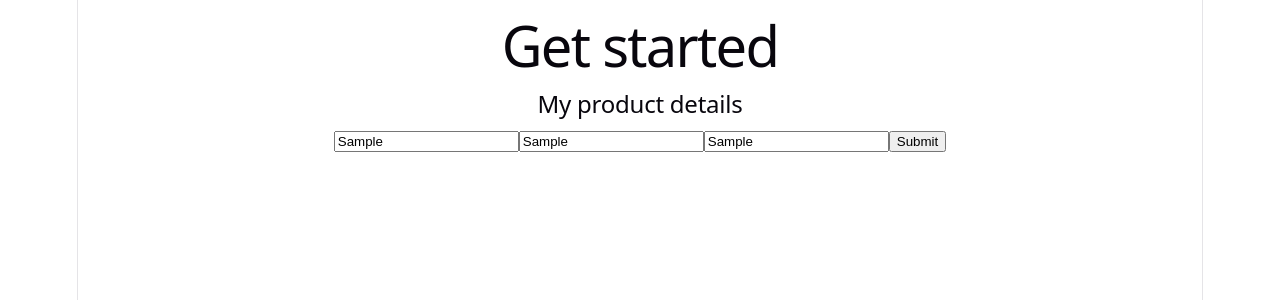
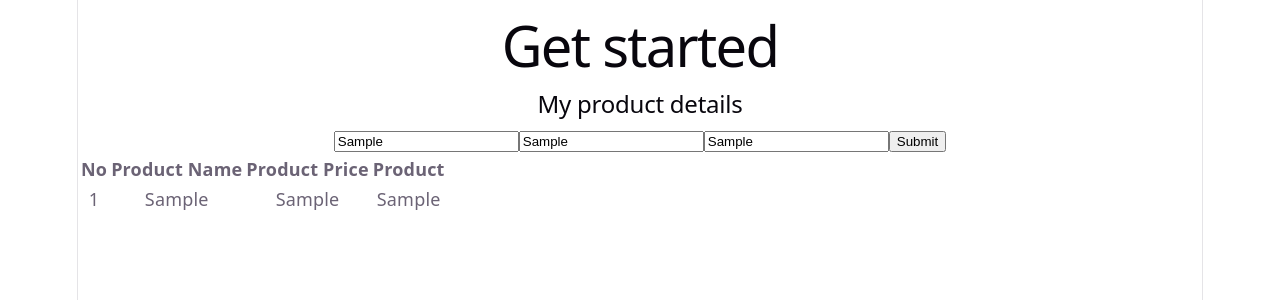
Before and after one commit to JabirSiddiqueTalim/React-core-concept, a React (Vite) app: page / in a window 1280 px wide. Both pictures are taken after typing "Sample", "Sample", "Sample" into the empty fields and a click on the input "Submit". Shown: the top 300 px of the page. Built offline with nearby package versions, Linux system fonts and the light colour scheme.

Commit message:
Display form data in a table and form error handle

```diff
--- a/src/component/ProductManagemnet/ProductForm.jsx
+++ b/src/component/ProductManagemnet/ProductForm.jsx
@@ -1,20 +1,37 @@
-import React from 'react';
+import React, { useState } from 'react';
 
-const ProductForm = () => {
+const ProductForm = ({handleAddProduct}) => {
+  const [error,setError]=useState();
   const handleOnclick=(e)=>
   {
     e.preventDefault()
     const name=e.target.name.value;
     const price=e.target.price.value;
     const product=e.target.product.value;
+    if(name.length==0)
+    {
+      setError('Enter the name properly');
+      return;
+    }else if(price.length==0)
+      {
+        setError('Enter the price properly');
+        return;
+      }else if(product.length==0)
+        {
+          setError('Enter the product properly');
+          return;
+        }else
+        {
+          setError('')
+        }
     const newProduct=
     {
       name,
       price,
       product
     }
-    console.log(newProduct)
-
+    // console.log(newProduct)
+    handleAddProduct(newProduct)
 
   }
   return (
@@ -26,6 +43,7 @@ const ProductForm = () => {
         <input type="text" name="product" id="" placeholder='Product' />
         <input type="submit" value="Submit" />
       </form>
+      <p style={{color:'red'}}><small>{error}</small></p>
 
     </div>
   );
--- a/src/component/ProductManagemnet/ProductManagment.jsx
+++ b/src/component/ProductManagemnet/ProductManagment.jsx
@@ -1,12 +1,22 @@
-import React from 'react';
+import React, { useState } from 'react';
 import ProductForm from './ProductForm';
 import ProductTable from './ProductTable';
 
 const ProductManagment = () => {
-  return (
+
+const [product,setProduct]=useState([])
+const handleAddProduct=p=>
+{
+  const newProduct=[...product,p];
+  setProduct(newProduct)
+  console.log(product);
+}
+
+
+return (
     <div>
-      <ProductForm></ProductForm>
-      <ProductTable></ProductTable>
+      <ProductForm handleAddProduct={handleAddProduct}></ProductForm>
+      <ProductTable product={product}></ProductTable>
 
     </div>
   );
--- a/src/component/ProductManagemnet/ProductTable.jsx
+++ b/src/component/ProductManagemnet/ProductTable.jsx
@@ -1,8 +1,30 @@
 import React from 'react';
 
-const ProductTable = () => {
+const ProductTable = ({ product }) => {
   return (
     <div>
+      <table>
+        <thead>
+          <tr>
+            <th>No </th>
+            <th>Product Name </th>
+            <th>Product Price</th>
+            <th>Product </th>
+          </tr>
+        </thead>
+        <tbody>
+
+            {
+              product.map((product,index) => <tr key={index}>
+                <td>{index+1}</td>
+                <td>{product.name}</td>
+                <td>{product.price}</td>
+                <td>{product.product}</td>
+                </tr>)
+            }
+
+        </tbody>
+      </table>
 
     </div>
   );
```
